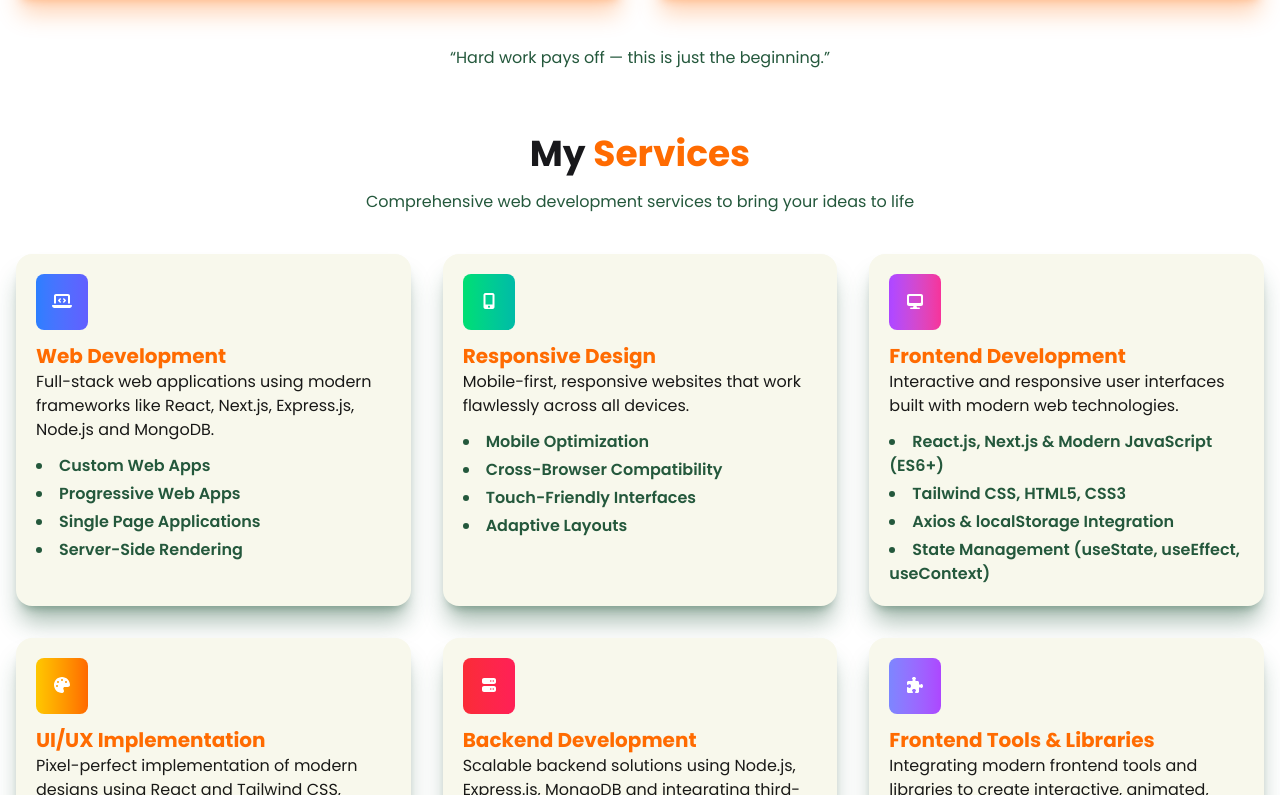
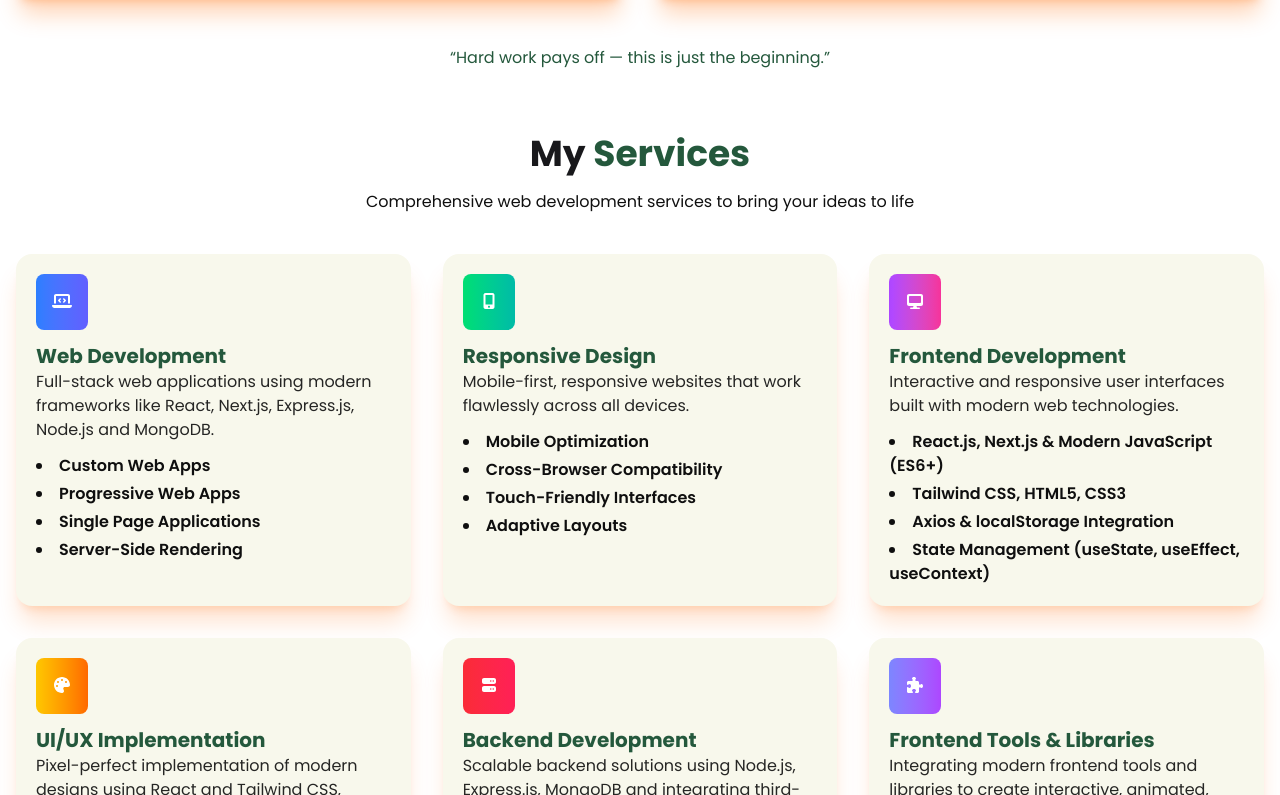
Before and after one commit to RohanR05/protfolio, a React (Vite) app: page / in a window 1280 px wide. Shown: the part 4265-5060 px from the top of the page. Built offline with nearby package versions, Linux system fonts and the light colour scheme.

Commit message:
my services

```diff
--- a/src/components/Home/MyServices/Myservices.jsx
+++ b/src/components/Home/MyServices/Myservices.jsx
@@ -117,27 +117,17 @@ const Myservices = () => {
   return (
     <section className="max-w-7xl mx-auto">
       <h2 className="text-4xl font-bold text-center mb-4">
-        My <span className="text-neutral">Services</span>
+        My <span className="text-primary">Services</span>
       </h2>
-      <p className="text-center text-primary mb-10">
+      <p className="text-center text-info mb-10">
         Comprehensive web development services to bring your ideas to life
       </p>
 
       <div className="grid gap-8 md:grid-cols-2 lg:grid-cols-3 mx-4">
-        {data.map((service, index) => (
+        {data.map((service) => (
           <motion.div
             key={service.id}
-            className="bg-[#f8f8ec] p-5 rounded-2xl shadow-xl shadow-primary/40 cursor-pointer overflow-hidden group"
-            custom={index}
-            initial="hidden"
-            whileInView="visible"
-            viewport={{ once: true, amount: 0.3 }}
-            variants={cardVariants}
-            whileHover={{
-              y: -8,
-              background: `linear-gradient(135deg, ${service.hoverGradient[0]}, ${service.hoverGradient[1]})`,
-              transition: { duration: 0.5 },
-            }}
+            className="bg-secondary p-5 rounded-2xl shadow-xl shadow-neutral/20 cursor-pointer hover:scale-105 hover:shadow-primary/20 transition overflow-hidden group"
           >
             {/* Icon */}
             <motion.div
@@ -150,13 +140,13 @@ const Myservices = () => {
             </motion.div>
 
             {/* Title */}
-            <h3 className="text-xl font-bold text-[#ff6b01]">
+            <h3 className="text-xl font-bold text-primary">
               {service.title}
             </h3>
             {/* Description */}
-            <p className="opacity-90 text-black mb-3">{service.description}</p>
+            <p className="opacity-90 text-info mb-3">{service.description}</p>
             {/* Types */}
-            <ul className="list-disc list-inside space-y-1 text-[#24583c] font-semibold">
+            <ul className="list-disc list-inside space-y-1 text-info font-semibold">
               {service.types.map((type, idx) => (
                 <li key={idx}>{type}</li>
               ))}
```
